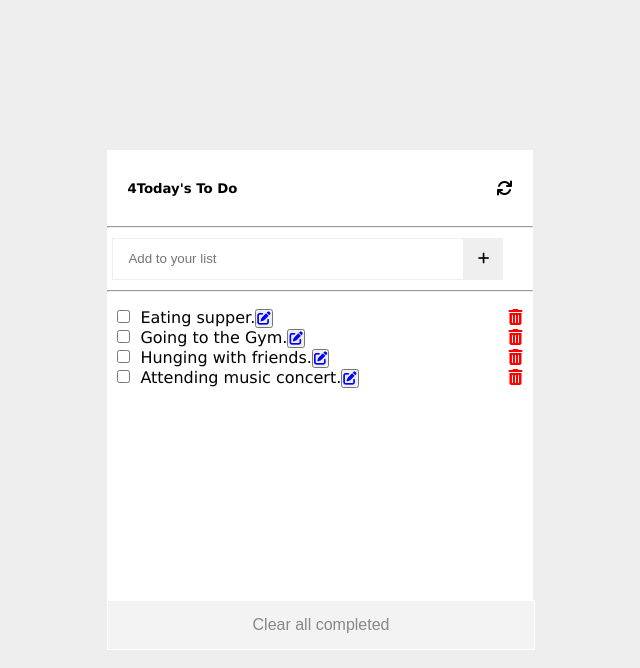
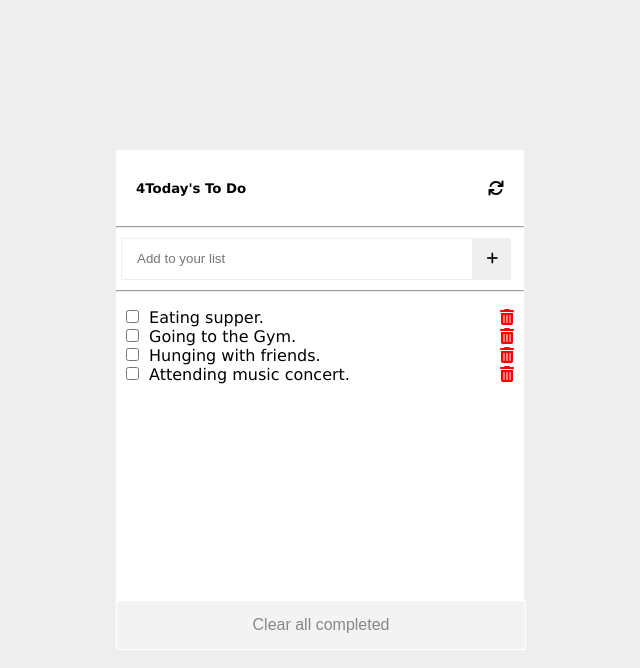
Before and after one commit to vabuyia/Todolist-webpack-template, a website built with webpack: page src/index.html in a window 1280 px wide. Shown: the whole page, without its empty margins (320-960 px from the left). Built offline with nearby package versions, Linux system fonts and the light colour scheme.

Commit message:
update on html file

```diff
--- a/src/index.js
+++ b/src/index.js
@@ -4,7 +4,7 @@ const listElement = document.querySelector('ul')
 const totalTasksElement = document.querySelector('#total-tasks')
 const buttonElement = document.getElementById(btn)
 
-let taskList = [
+const taskList = [
   {
     description: 'Eating supper.',
     completed: false,
@@ -25,50 +25,44 @@ let taskList = [
     completed: false,
     index: 4,
   },
-]
+];
 
 function populateList() {
-  //taskList.forEach(function(item){
+  //taskList.forEach((elem) => {
   for (let i = 0; i < taskList.length; i++) {
-    let newItem = document.createElement('li')
+    let newItem = document.createElement('li');
 
     //Add checkbox
-    const inputCheckbox = document.createElement('input')
-    inputCheckbox.type = 'checkbox'
-    inputCheckbox.className = 'box'
-    newItem.appendChild(inputCheckbox)
-    inputCheckbox.style.marginRight = '10px'
+    const inputCheckbox = document.createElement('input');
+    inputCheckbox.type = 'checkbox';
+    inputCheckbox.className = 'box';
+    newItem.appendChild(inputCheckbox);
+    inputCheckbox.style.marginRight = '10px';
 
     //Add new span for text
-    let span = document.createElement('span')
-    span.innerHTML = taskList[i].description
-    newItem.appendChild(span)
+    let span = document.createElement('span');
+    span.innerHTML = taskList[i].description;
 
-    //Add edit button
-    const editElement = document.createElement('button')
-    editElement.innerHTML = '<i class="fas fa-edit"></i>'
-    editElement.classList.add('edit')
-    newItem.appendChild(editElement)
-    editElement.style.float = 'center'
-    editElement.style.color = 'blue'
+
+    newItem.appendChild(span);
 
     //Add delete button
-    let anchorElement = document.createElement('a')
-    anchorElement.classList.add('delete')
-    anchorElement.innerHTML = '<i class="fas fa-trash-alt"></i>'
-    anchorElement.style.float = 'right'
-    anchorElement.style.paddingLeft = '150px'
-    anchorElement.style.color = 'red'
+    let anchorElement = document.createElement('a');
+    anchorElement.classList.add('delete');
+    anchorElement.innerHTML = '<i class="fas fa-trash-alt"></i>';
+    anchorElement.style.float = 'right';
+    anchorElement.style.paddingLeft = '150px';
+    anchorElement.style.color = 'red';
 
-    newItem.appendChild(anchorElement)
+    newItem.appendChild(anchorElement);
 
     //add Li to UL
-    listElement.appendChild(newItem)
+    listElement.appendChild(newItem);
 
-    totalTasksElement.innerHTML = taskList.length
+    totalTasksElement.innerHTML = taskList.length;
 
     //buttonElement.addEventListener("click", function(){
   }
 }
 
-populateList()
+populateList();
```
Also changed, not shown: src/index.html (+1 -0 lines).
